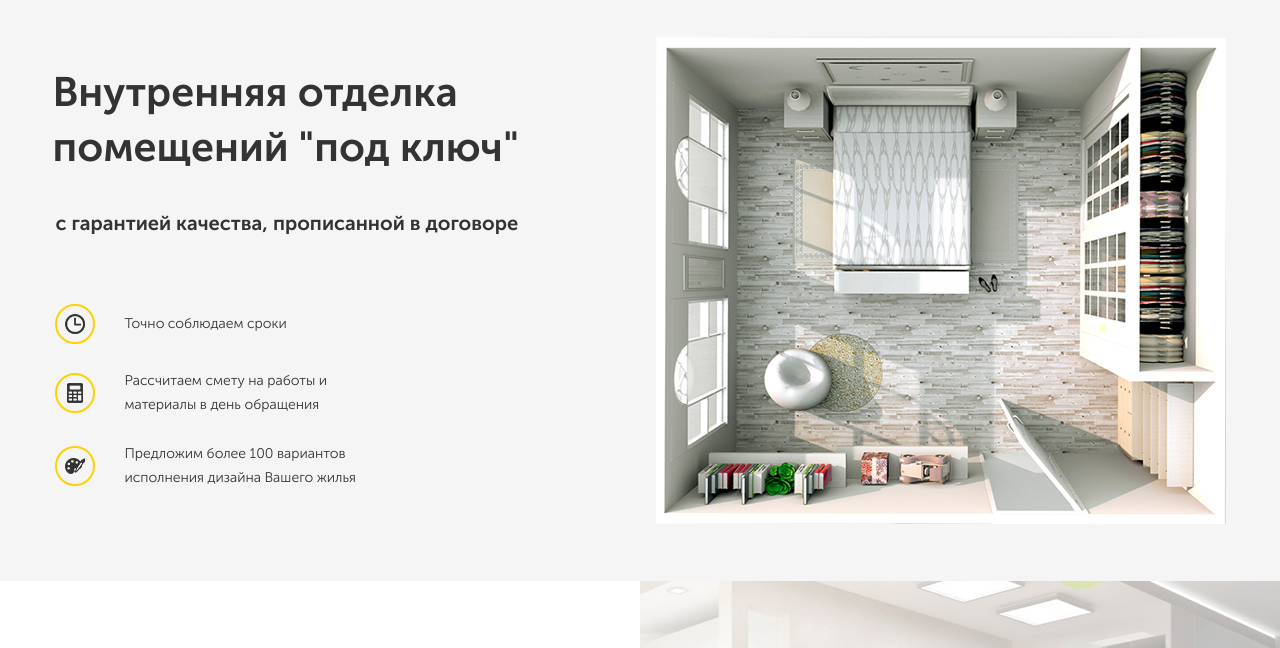
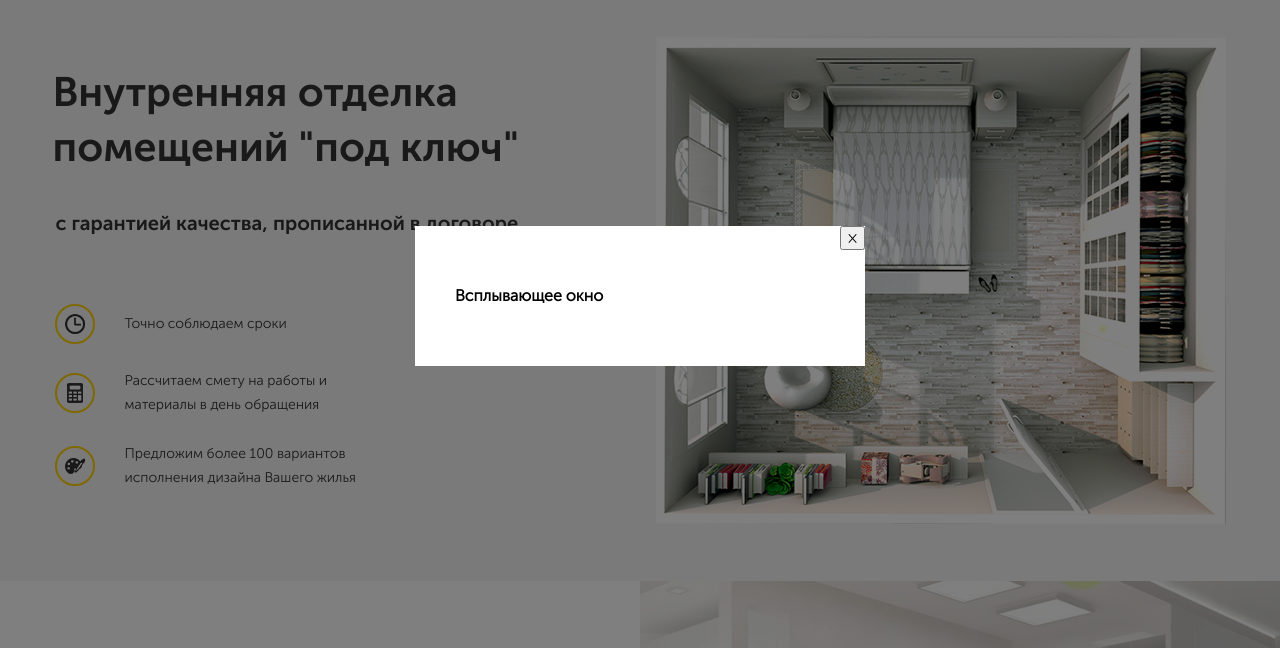
Before and after one commit to webikont/repair_new, a plain HTML site: page src/index.html in a window 1280 px wide. Both pictures are taken after a click on the button "Перезвоните мне". Shown: the part 104-752 px from the top of the page. Drawn offline with Linux system fonts and the light colour scheme.

Commit message:
подключил скрипт на пооявление модального окна

```diff
--- a/src/index.html
+++ b/src/index.html
@@ -26,7 +26,7 @@
 						</a>
 					</div>
 					<!-- /.navbar__contacts -->
-					<button class="button navbar__button">Перезвоните мне</button>
+					<button id="button" class="button navbar__button">Перезвоните мне</button>
 					<!-- /.button navbar__button -->
 				</div>
 				<!-- /.navbar__info -->
@@ -110,6 +110,17 @@
 			</div>
 		</section>
 	</main>
+
+	<div class="modal" id="modal">
+		<div class="modal-dialog">
+			<button id="close" class="modal-dialog__close">&times;</button>
+			<h4 class="modal-dialog__title">Всплывающее окно</h4>
+		</div>
+	</div>
+
+	<script src="js/main.js"></script>
+
 </body>
 
+
 </html>
--- /dev/null
+++ b/src/js/main.js
@@ -0,0 +1,12 @@
+var button = document.querySelector('#button');
+var modal = document.querySelector ('#modal');
+var close = document.querySelector ('#close');
+
+
+button.addEventListener('click', function() {
+	modal.classList.add('modal_active');
+});
+
+close.addEventListener('click', function() {
+	modal.classList.remove('modal_active');
+});
--- /dev/null
+++ b/src/sass/blocks/_modal.sass
@@ -0,0 +1,22 @@
+.modal
+	position: fixed
+	left: 0
+	top: 0
+	width: 100%
+	height: 100%
+	background-color: rgba(#000, 0.5)
+	display: none
+	&_active
+		display: flex
+	&-dialog
+		position: relative
+		margin: auto
+		max-width: 450px
+		width: 90%
+		min-width: 200px
+		background-color: #ffffff
+		padding: 40px
+		&__close
+			position: absolute
+			top: 0
+			right: 0
--- a/src/sass/style.sass
+++ b/src/sass/style.sass
@@ -4,3 +4,4 @@
 @import 'blocks/navbar'
 @import 'blocks/hero'
 @import 'blocks/offer'
+@import 'blocks/modal'
```
Also changed, not shown: src/css/style.css, 1 other file.
